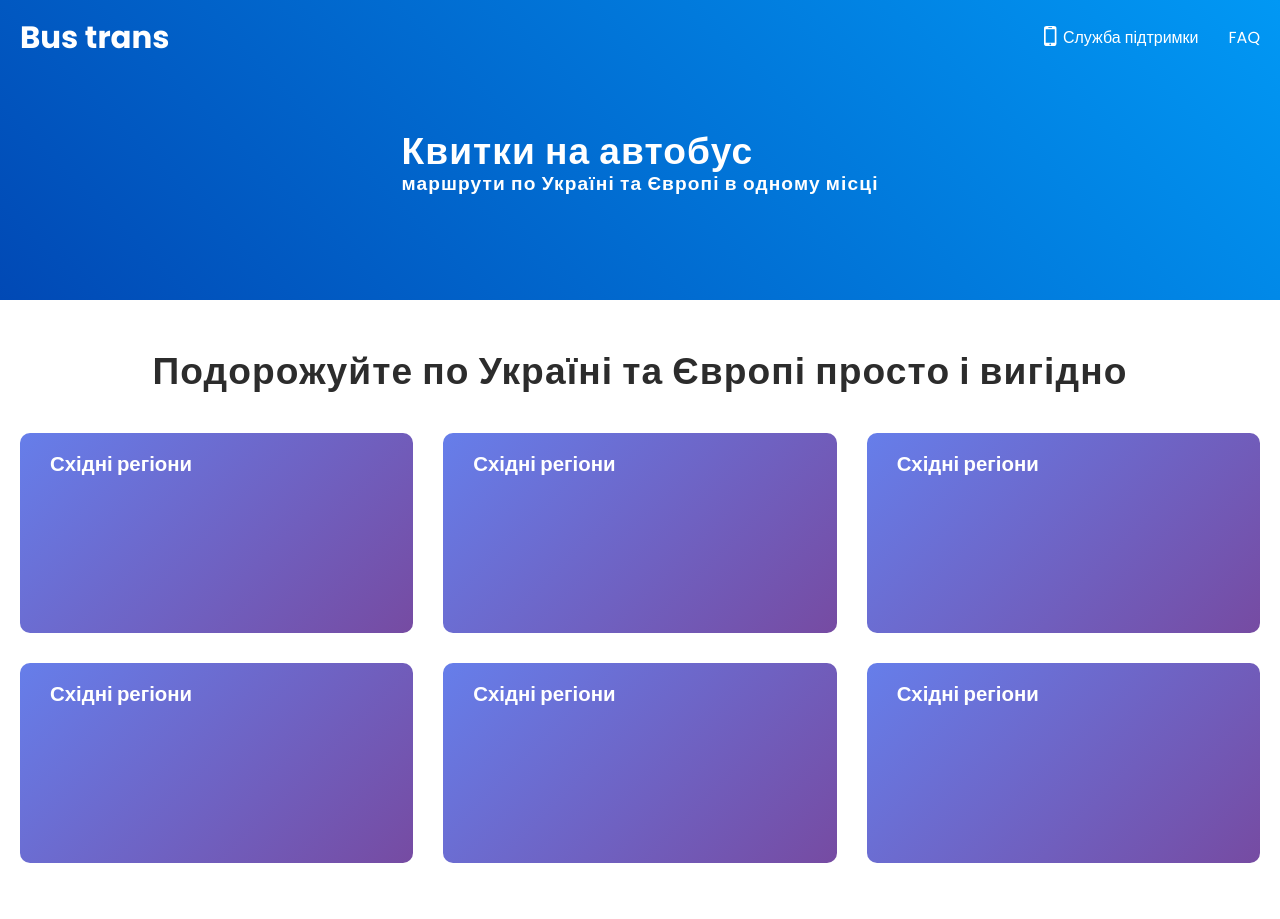
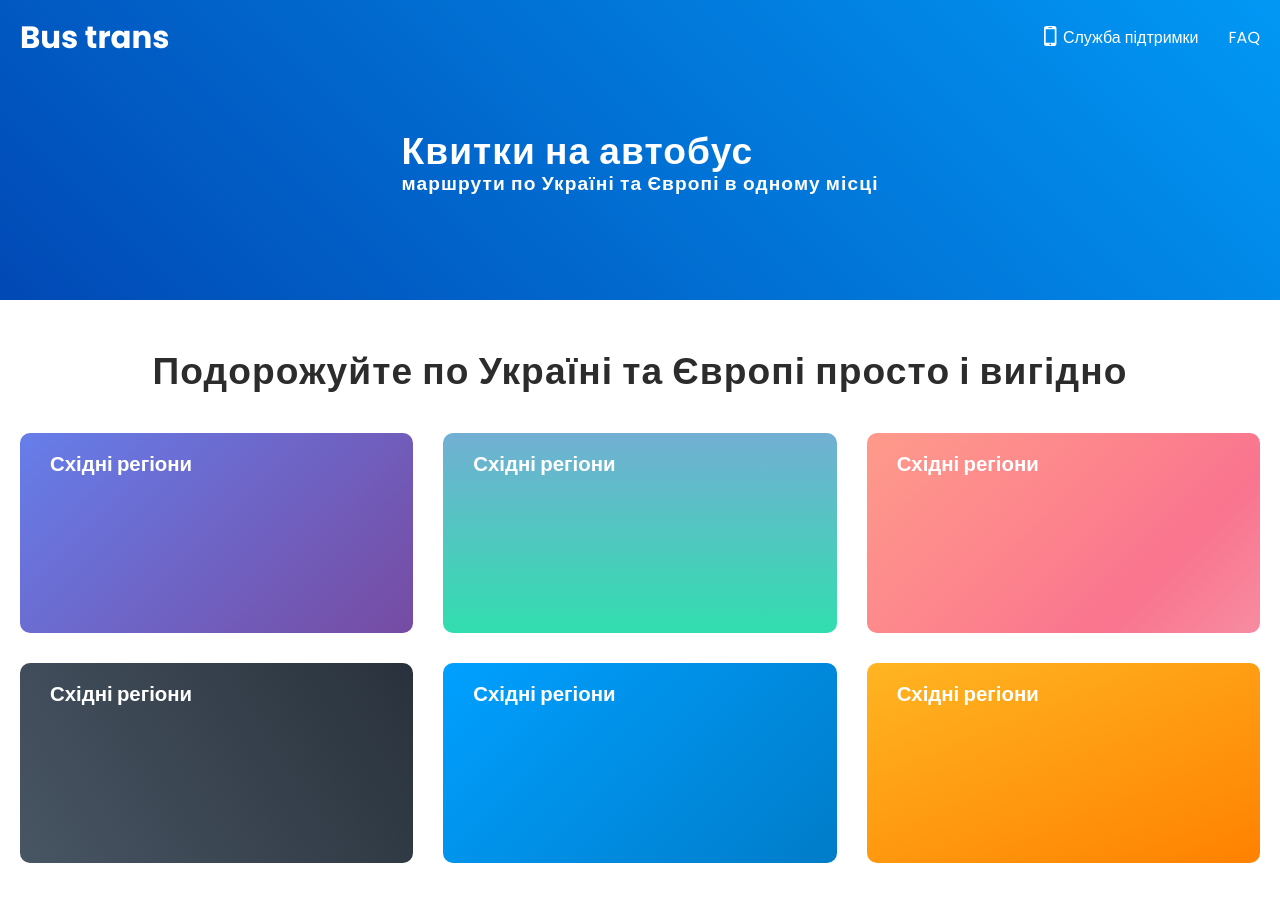
Before and after one commit to LVAndr/bus-transportation, a Vue app: page / in a window 1280 px wide. Shown: the top 919 px of the page. Built offline with nearby package versions, Linux system fonts and the light colour scheme.

Commit message:
add gradient styles to TripCard.vue

```diff
--- a/src/components/TripCard.vue
+++ b/src/components/TripCard.vue
@@ -1,9 +1,18 @@
 <script setup>
-
+const props = defineProps({
+  color: {
+    type: String,
+    required: false,
+    default: 'violet'
+  }
+})
 </script>
 
 <template>
-<div class="trip-card">
+<div
+    class="trip-card"
+    :class="color"
+>
   <div class="trip-card__top trip-top">
     <div class="trip-top__img"></div>
     <h3 class="trip-top__title">Східні регіони</h3>
@@ -17,8 +26,25 @@
   width: 100%;
   min-height: 200px;
   color: $text-color-light;
-  background: linear-gradient(315deg, #764ba2, #667eea);
   border-radius: 10px;
   padding: 20px 30px;
 }
+.violet{
+  background: linear-gradient(315deg, #764ba2, #667eea);
+}
+.green{
+  background: linear-gradient(0deg,#31deae,#72afd3)
+}
+.rose{
+  background: linear-gradient(135deg, #fe9a8b, #fd868c 40.85%, #f9748f 73.15%, #f78ca0);
+}
+.dark{
+  background: linear-gradient(59deg, #485563, #29323c);
+}
+.blue{
+  background: linear-gradient(315deg, #007cc9, #00a0ff);
+}
+.orange{
+  background: linear-gradient(158deg, #ffb522, #ff8100);
+}
 </style>
--- a/src/components/TripsCardsSection.vue
+++ b/src/components/TripsCardsSection.vue
@@ -11,11 +11,11 @@ import TripCard from "./TripCard.vue";
     </h2>
     <div class="trips__cards">
       <trip-card/>
-      <trip-card/>
-      <trip-card/>
-      <trip-card/>
-      <trip-card/>
-      <trip-card/>
+      <trip-card :color="'green'"/>
+      <trip-card :color="'rose'"/>
+      <trip-card :color="'dark'"/>
+      <trip-card :color="'blue'"/>
+      <trip-card :color="'orange'"/>
     </div>
   </div>
 </section>
```
